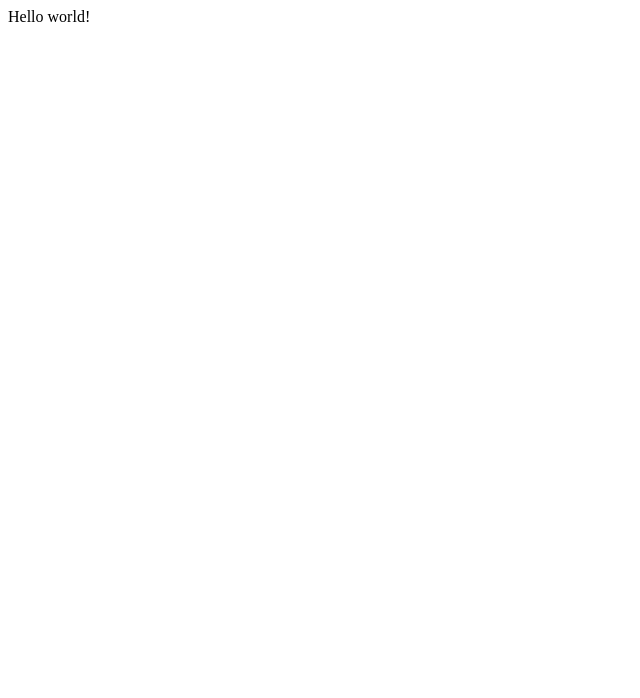
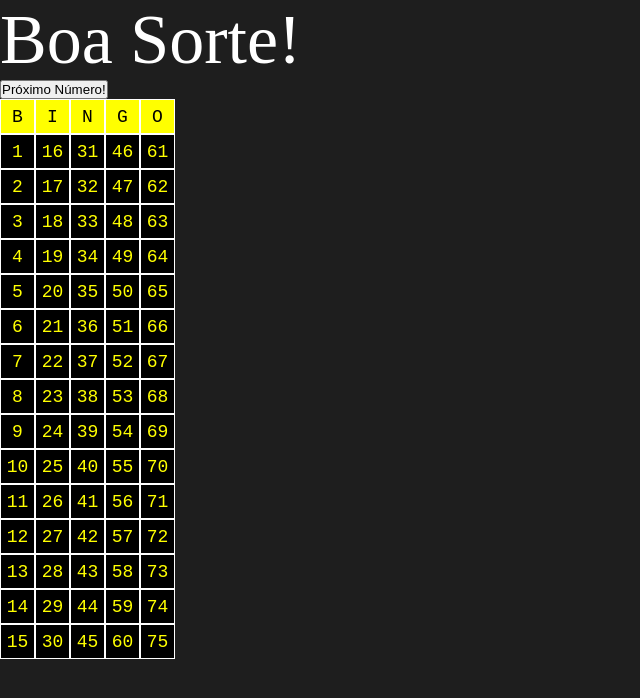
Before and after one commit to DouglasMV/bingo, a Gatsby site: page / in a window 1280 px wide. Shown: the whole page, without its empty margins (0-640 px from the left). Built offline with nearby package versions, Linux system fonts and the light colour scheme; Gatsby itself is replaced by a stand-in of ours.

Commit message:
prototype

```diff
--- a/package.json
+++ b/package.json
@@ -16,7 +16,8 @@
   "dependencies": {
     "gatsby": "^2.18.3",
     "react": "^16.12.0",
-    "react-dom": "^16.12.0"
+    "react-dom": "^16.12.0",
+    "styled-components": "^4.4.1"
   },
   "devDependencies": {
     "prettier": "^1.19.1"
--- /dev/null
+++ b/src/GlobalStyle.js
@@ -0,0 +1,14 @@
+import { createGlobalStyle } from 'styled-components'
+
+const GlobalStyle = createGlobalStyle`
+  * {
+    margin: 0;
+    padding: 0;
+    box-sizing: border-box;
+  }
+  body{
+    background-color: rgb(30,30,30);
+  }
+`
+
+export default GlobalStyle
--- /dev/null
+++ b/src/components/Cell/Cell.css.js
@@ -0,0 +1,16 @@
+import styled from 'styled-components'
+
+const StyledCell = styled.div`
+  color: ${props => props.checked ? "black" : "yellow"};
+  background-color: ${props => props.checked ? "yellow" : "black"};
+  height: 35px;
+  width: 35px;
+  border: 1px solid white;
+  text-align: center;
+  font-size: 18px;
+  line-height: 35px;
+  font-family: monospace;
+  transition: 1s;
+`
+
+export default StyledCell
--- /dev/null
+++ b/src/components/Cell/Cell.js
@@ -0,0 +1,10 @@
+import React from 'react'
+import StyledCell from './Cell.css'
+
+export default function Cell(props) {
+  return (
+    <StyledCell checked={props.checked}>
+      {props.text}
+    </StyledCell>
+  )
+}
--- /dev/null
+++ b/src/components/Display/Display.css.js
@@ -0,0 +1,8 @@
+import styled from 'styled-components'
+
+const StyledDisplay = styled.div`
+  color: white;
+  font-size: 70px;
+`
+
+export default StyledDisplay
--- /dev/null
+++ b/src/components/Display/Display.js
@@ -0,0 +1,25 @@
+import React from 'react'
+import StyledDisplay from './Display.css'
+
+export default function Display(props) {
+
+  let letter = ''
+
+  if (props.number <= 15) {
+    letter = 'B-'
+  } else if (props.number <= 30) {
+    letter = 'I-'
+  } else if (props.number <= 45) {
+    letter = 'N-'
+  } else if (props.number <= 60) {
+    letter = 'G-'
+  } else if (props.number <= 75) {
+    letter = 'O-'
+  }
+
+  return (
+    <StyledDisplay>
+      {letter + props.number}
+    </StyledDisplay>
+  )
+}
--- /dev/null
+++ b/src/components/Table/Table.js
@@ -0,0 +1,12 @@
+import React from 'react'
+import TableHeader from '../TableHeader/TableHeader'
+import TableBody from '../TableBody/TableBody'
+
+export default function Table(props) {
+  return (
+    <div>
+      <TableHeader />
+      <TableBody numbersChecked={props.numbersChecked}/>
+    </div>
+  )
+}
--- /dev/null
+++ b/src/components/TableBody/TableBody.css.js
@@ -0,0 +1,11 @@
+import styled from 'styled-components'
+
+const StyledTableBody = styled.div`
+  display: flex;
+  flex-direction: column;
+  flex-wrap: wrap;
+  height: 525px;
+  width: 175px;
+`
+
+export default StyledTableBody
--- /dev/null
+++ b/src/components/TableBody/TableBody.js
@@ -0,0 +1,17 @@
+import React from 'react'
+import Cell from '../Cell/Cell'
+import StyledTableBody from '../TableBody/TableBody.css'
+
+const nums = Array.from(Array(75), (e, i) => i)
+
+//TODO: checked state
+
+export default function TableBody(props) {
+  return (
+    <StyledTableBody>
+      {nums.map((value, index) => {
+        return <Cell key={index+1} text={index+1} checked={props.numbersChecked[index]} />
+      })}
+    </StyledTableBody>
+  )
+}
--- /dev/null
+++ b/src/components/TableHeader/TableHeader.css.js
@@ -0,0 +1,7 @@
+import styled from 'styled-components'
+
+const StyledTableHeader = styled.div`
+  display: flex;
+`
+
+export default StyledTableHeader
--- /dev/null
+++ b/src/components/TableHeader/TableHeader.js
@@ -0,0 +1,15 @@
+import React from 'react'
+import Cell from '../Cell/Cell'
+import StyledTableHeader from './TableHeader.css'
+
+export default function TableHeader() {
+  return (
+    <StyledTableHeader>
+      <Cell text="B" checked={true} />
+      <Cell text="I" checked={true} />
+      <Cell text="N" checked={true} />
+      <Cell text="G" checked={true} />
+      <Cell text="O" checked={true} />
+    </StyledTableHeader>
+  )
+}
--- a/src/pages/index.js
+++ b/src/pages/index.js
@@ -1,3 +1,40 @@
-import React from "react"
+import React, { useState } from "react"
+import Table from '../components/Table/Table.js'
+import GlobalStyle from "../GlobalStyle.js"
+import Display from '../components/Display/Display.js'
+import generateRandNumbers from '../utils/generateRandNumbers'
 
-export default () => <div>Hello world!</div>
+const randNumbers = generateRandNumbers()
+let btnText = 'Próximo Número!'
+
+export default () => {
+
+  const [currentRandIndex, setCurrentRandIndex] = useState(0);
+
+  const [lastNumber, setLastNumber] = useState("Boa Sorte!")
+
+  const [numbersChecked, setNumbersChecked] = useState(Array.from(Array(75), (v, i) => false))
+
+  function handleClick() {
+    setCurrentRandIndex(currentRandIndex + 1)
+
+    if (currentRandIndex === randNumbers.length - 1) {
+      btnText = "Fim"
+    }
+    if (currentRandIndex >= randNumbers.length) {
+      return
+    }
+
+    setLastNumber(randNumbers[currentRandIndex].index + 1)
+    setNumbersChecked(numbersChecked.map((v, i) => i === randNumbers[currentRandIndex].index ? true : v))
+  }
+
+  return (
+    <div>
+      <Display number={lastNumber} />
+      <button onClick={handleClick}>{btnText}</button>
+      <Table numbersChecked={numbersChecked} />
+      <GlobalStyle />
+    </div>
+  )
+}
--- /dev/null
+++ b/src/utils/generateRandNumbers.js
@@ -0,0 +1,9 @@
+export default function generateRandNumbers() {
+  const randNumbers = Array.from(Array(75), (value, index) => ({ index, rand: Math.random() }))
+
+  randNumbers.sort((a, b) => {
+    return a.rand - b.rand
+  })
+
+  return randNumbers
+}
```
Also changed, not shown: src/components/Table/Table.css.js (added), 1 other file.
